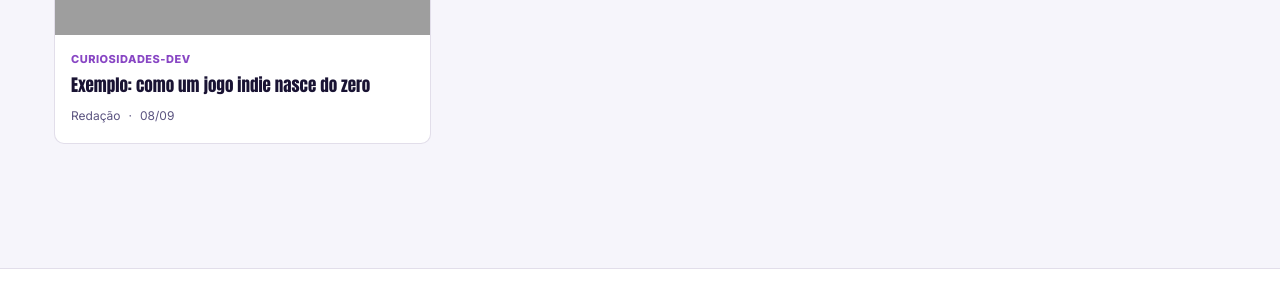
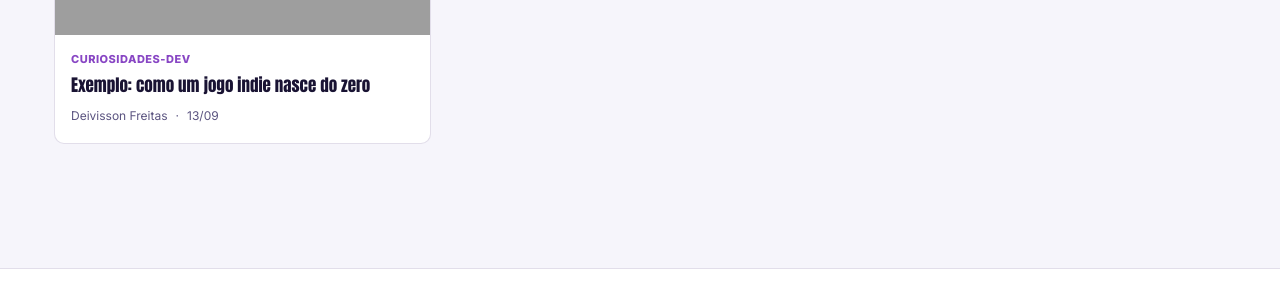
Before and after one commit to decimaarte/decimaarte, a Jekyll site: the page built from curiosidades-dev.html, in a window 1280 px wide and 931 px high. Shown: the part 339-639 px from the top of the window. Built offline with Jekyll 4.4.1, drawn with Linux system fonts in a browser that asks for light colours; grey boxes are pictures that could not be loaded.

Commit message:
Update Matéria “2026-09-08-exemplo-como-jogos-sao-feitos”

```diff
--- a/_posts/2026-09-08-exemplo-como-jogos-sao-feitos.md
+++ b/_posts/2026-09-08-exemplo-como-jogos-sao-feitos.md
@@ -1,8 +1,11 @@
 ---
-title: "Exemplo: como um jogo indie nasce do zero"
-categories: [curiosidades-dev]
-author: Redação
+title: 'Exemplo: como um jogo indie nasce do zero'
+date: 2026-09-13T05:08:00
+categories: curiosidades-dev
+tags: []
 image: /assets/img/placeholder-hero.jpg
+excerpt: ''
+author: Deivisson Freitas
 ---
 
 Este é um post de exemplo pra você ver como o layout de artigo fica na prática. Substitua por conteúdo real quando o chat de redação estiver produzindo as matérias.
```
